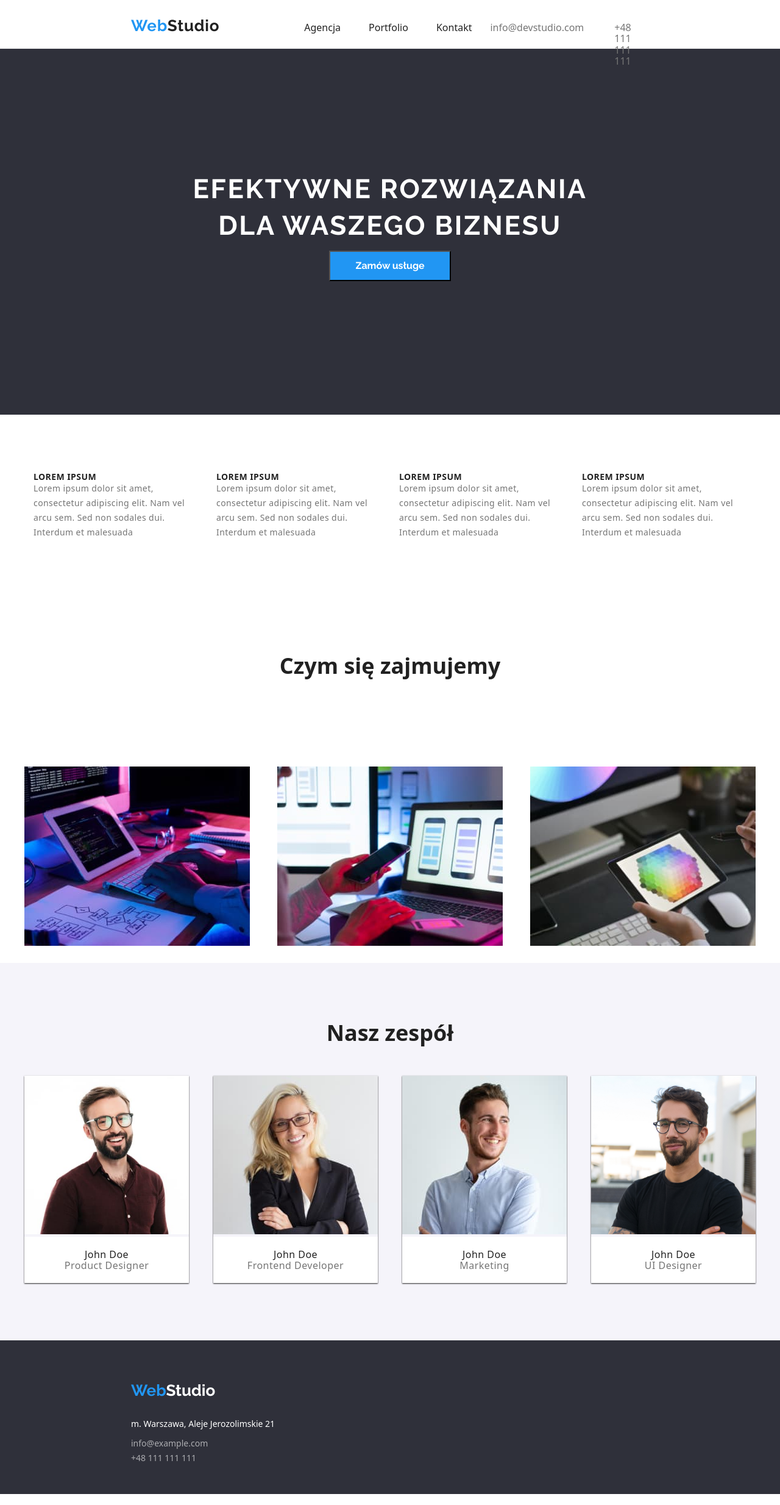
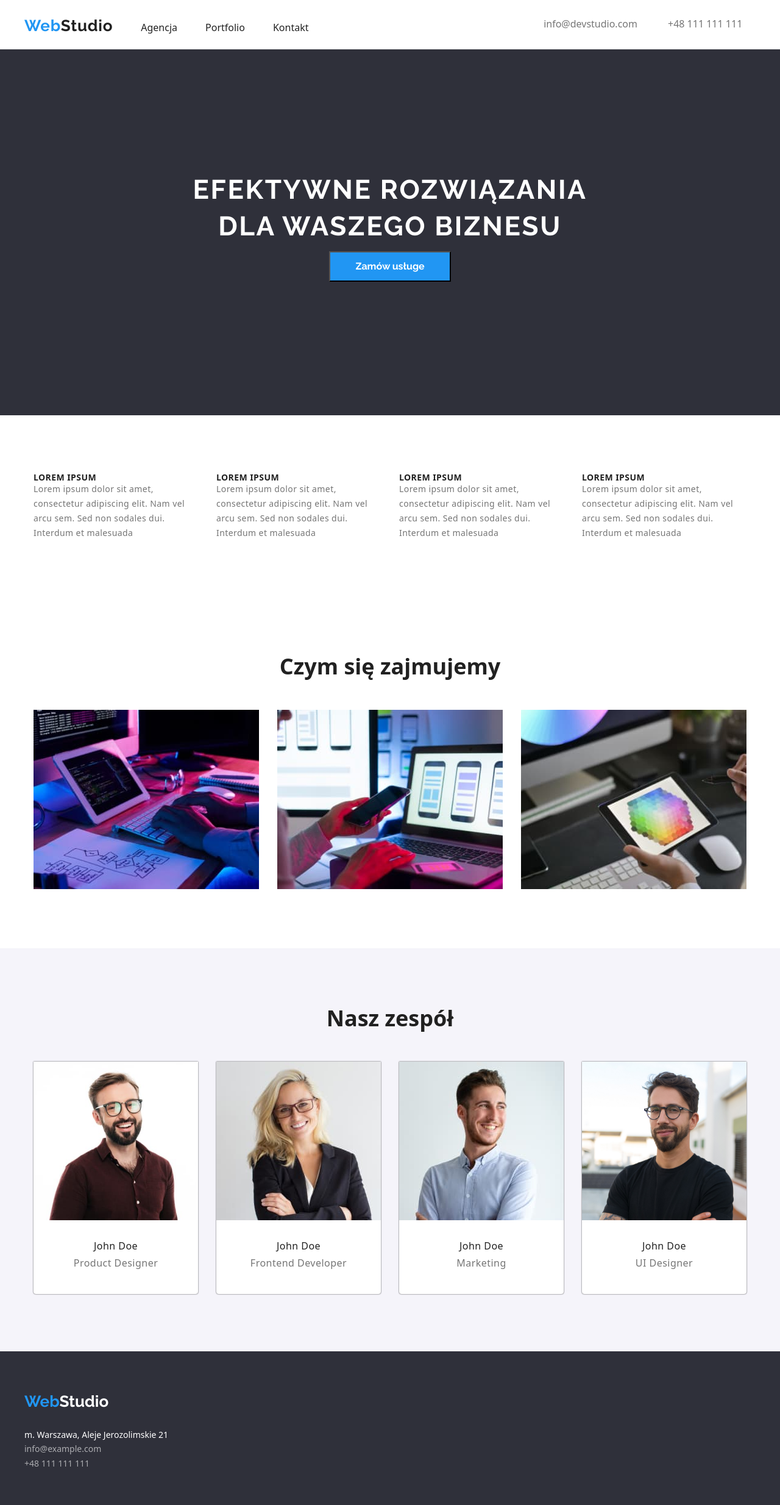
Before and after one commit to Anna0067/goit-markup-hw-03, a plain HTML site: page index.html in a window 1280 px wide. Shown: the whole page at 61% size. Drawn offline with nearby package versions, Linux system fonts and the light colour scheme.

Commit message:
correction 1

```diff
--- a/css/styles.css
+++ b/css/styles.css
@@ -21,6 +21,89 @@ body {
     box-sizing: border-box;
     padding: 0;
     margin: 0;
+}
+header {
+    border-bottom: solid;
+    border-color: #ececec;
+    border-width: 1px;
+}
+.container {
+    width: 1200px;
+    margin: 0 auto;
+}
+
+.navigation {
+    display: flex;
+    flex-direction: row;
+    align-items: baseline;
+    max-width: 1600px;
+    height: 80px;
+    list-style: none;
+    padding-top: 24px;
+    padding-bottom: 25px;
+}
+
+.left-nav {
+    display: flex;
+    justify-content: flex-start;
+    align-items: baseline;
+    gap: 46px;
+    list-style: none;
+}
+.right-nav {
+    display: flex;
+    justify-content: flex-end;
+    gap: 50px;
+    list-style: none;
+    padding-left: 364px;
+    margin: auto;
+    align-items: baseline;
+}
+
+.logo {
+    font-family: "Raleway", sans-serif;
+    font-style: normal;
+    font-weight: 700;
+    font-size: 26px;
+    line-height: 1.4;
+    letter-spacing: 0.03em;
+    text-decoration: none;
+    text-shadow: 2px, 2px, 4px, #212121;
+    color: var(--brand-color);
+    color: var(--black);
+}
+.logo-web {
+    color: var(--brand-color);
+}
+
+.links {
+    color: var(--black);
+    cursor: pointer;
+    font-size: inherit;
+    font-weight: 500;
+    text-decoration: none;
+    display: flex;
+}
+.links:active,
+.links:hover {
+    color: var(--brand-color);
+}
+.links-contact {
+    color: var(--grey);
+    font-size: 14px;
+    font-size: inherit;
+    font-weight: 500;
+    justify-content: right;
+}
+
+.links .links-contact:active,
+.links-contact:hover {
+    color: var(--brand-color);
+}
+
+a {
+    list-style-type: none;
+    text-decoration: none;
 }
 
 .title {
@@ -52,88 +135,6 @@ body {
     margin: 0 auto;
 }
 
-.container-navigation {
-    display: flex;
-    border-bottom: solid;
-    border-color: #ececec;
-    border-width: 1px;
-    flex-direction: row;
-    justify-content: space-between;
-    align-items: baseline;
-    gap: 30px;
-    height: 80px;
-    list-style: none;
-    max-width: 1600px;
-    margin: auto;
-    padding-top: 24px;
-    padding-bottom: 25px;
-}
-.left-nav {
-    display: flex;
-    justify-content: flex-start;
-    align-items: baseline;
-    gap: 46px;
-}
-.right-nav {
-    display: flex;
-    justify-content: flex-end;
-    gap: 50px;
-    padding-right: 227px;
-}
-
-.logo {
-    font-family: "Raleway", sans-serif;
-    font-style: normal;
-    font-weight: 700;
-    font-size: 26px;
-    line-height: 1.4;
-    letter-spacing: 0.03em;
-    text-decoration: none;
-    display: inline;
-    text-shadow: 2px, 2px, 4px, #212121;
-    color: var(--brand-color);
-    color: var(--black);
-    padding-right: 93px;
-    padding-left: 215px;
-}
-.logo-web {
-    color: var(--brand-color);
-}
-
-.links {
-    color: var(--black);
-    cursor: pointer;
-    display: inline;
-    text-decoration: none;
-    font-size: inherit;
-    font-weight: 500;
-    display: flex;
-    text-decoration: none;
-    display: flex;
-    flex-direction: row;
-}
-.links:active,
-.links:hover {
-    color: var(--brand-color);
-}
-.links-contact {
-    color: var(--grey);
-    font-size: 14px;
-    font-size: inherit;
-    font-weight: 500;
-    justify-content: right;
-}
-
-.links .links-contact:active,
-.links-contact:hover {
-    color: var(--brand-color);
-}
-
-a {
-    list-style-type: none;
-    text-decoration: none;
-}
-
 .main-button {
     color: var(--title);
     cursor: pointer;
@@ -144,6 +145,15 @@ a {
     height: 50px;
     left: 700px;
     top: 430px;
+}
+.lorem-ipsum-style {
+    display: flex;
+    justify-content: center;
+    flex-direction: row;
+    list-style: none;
+    gap: 30px;
+    padding-top: 94px;
+    padding-bottom: 94px;
 }
 
 .lorem-ipsum {
@@ -182,28 +192,13 @@ a {
     padding-bottom: 50px;
 }
 
-.img-container {
+.index-images {
     display: flex;
-    width: 1200px;
-    height: 386px;
     gap: 30px;
     list-style-type: none;
     list-style: none;
-    justify-content: space-between;
-    margin: auto;
-    padding-top: 50px;
+    justify-content: center;
     padding-bottom: 94px;
-    padding-top: 94px;
-    margin-bottom: 30px;
-}
-
-.john-doe-container {
-    display: flex;
-    list-style-type: none;
-    margin: auto;
-    justify-content: space-between;
-    padding-bottom: 94px;
-    width: 1200px;
 }
 
 .john-doe-section {
@@ -211,32 +206,36 @@ a {
     max-width: 1600px;
     margin: auto;
 }
-
+.john-doe-style {
+    display: flex;
+    list-style-type: none;
+    justify-content: center;
+    padding-bottom: 94px;
+    gap: 30px;
+}
+.john-doe-images {
+    background-color: var(--title);
+}
 .john-doe {
     font-weight: 500;
+    padding-top: 30px;
+    padding-bottom: 10px;
 }
 .john-doe-job {
     font-weight: 400;
     font-style: normal;
     color: var(--grey);
+    padding-bottom: 59, 99;
+    height: 30px;
 }
 
 .john-doe-description {
     text-align: center;
     letter-spacing: 0.03em;
-    justify-content: space-between;
-    box-shadow: 0px 1px 2px;
-}
-
-.john-doe-description-container {
-    margin: 0;
-    padding: 20px;
+    box-shadow: 0px 0px 2px 0px;
+    border-radius: 0px 0px 4px 4px;
+    padding-bottom: 30px;
     background-color: var(--title);
-    gap: 30px;
-    border-color: var(--button-white);
-    margin-top: 0;
-    border-bottom-right-radius: 4px;
-    border-bottom-left-radius: 4px;
 }
 
 .portfolio-buttons {
@@ -306,9 +305,6 @@ a {
     flex-wrap: wrap;
     justify-content: center;
     padding-bottom: 94px;
-    max-width: 1200px;
-    margin-left: auto;
-    margin-right: auto;
 }
 
 .logo-web-footer {
@@ -323,21 +319,19 @@ a {
 .footer {
     font-style: normal;
     font-size: 14px;
+    color: var(--title);
     line-height: 1.7;
-    color: var(--title);
     background-color: var(--backgroud-grey);
-    max-width: 1600px;
-    margin-top: 94px;
-    margin: auto;
-}
-
-.footer-container {
-    width: 1200px;
     height: 252px;
-    padding-left: 215px;
     padding-top: 60px;
 }
 
+.addres-box {
+    font-style: normal;
+    padding-top: 20px;
+    padding-bottom: 9px;
+    line-height: 1, 7;
+}
 .footer-contact {
     color: rgba(255, 255, 255, 0.6);
     font-size: 14px;
@@ -348,8 +342,3 @@ a {
 .footer-contact:hover {
     color: var(--brand-color);
 }
-
-.bottom-address {
-    padding-top: 20px;
-    padding-bottom: 9px;
-}
--- a/index.html
+++ b/index.html
@@ -17,8 +17,8 @@
 
     <body>
         <header>
-            <nav>
-                <ul class="container-navigation">
+            <nav class="container">
+                <ul class="navigation">
                     <div class="left-nav">
                         <li>
                             <a class="logo" href="/"
@@ -57,54 +57,60 @@
         </header>
         <main>
             <section class="title">
+                <div class="container">
                     <h1 class="efektywne">
                         EFEKTYWNE ROZWIĄZANIA DLA WASZEGO BIZNESU
                     </h1>
 
-                <button class="main-button" type="button">Zamów usługe</button>
+                    <button class="main-button" type="button">
+                        Zamów usługe
+                    </button>
+                </div>
             </section>
 
             <section>
-                <ul class="lorem-ipsum-container">
+                <div class="container">
+                    <ul class="lorem-ipsum-style">
                         <li>
                             <h3 class="lorem-ipsum">LOREM IPSUM</h3>
                             <p class="lorem-ipsum-text">
-                            Lorem ipsum dolor sit amet, consectetur adipiscing
-                            elit. Nam vel arcu sem. Sed non sodales dui.
-                            Interdum et malesuada
+                                Lorem ipsum dolor sit amet, consectetur
+                                adipiscing elit. Nam vel arcu sem. Sed non
+                                sodales dui. Interdum et malesuada
                             </p>
                         </li>
                         <li>
                             <h3 class="lorem-ipsum">LOREM IPSUM</h3>
                             <p class="lorem-ipsum-text">
-                            Lorem ipsum dolor sit amet, consectetur adipiscing
-                            elit. Nam vel arcu sem. Sed non sodales dui.
-                            Interdum et malesuada
+                                Lorem ipsum dolor sit amet, consectetur
+                                adipiscing elit. Nam vel arcu sem. Sed non
+                                sodales dui. Interdum et malesuada
                             </p>
                         </li>
                         <li>
                             <h3 class="lorem-ipsum">LOREM IPSUM</h3>
                             <p class="lorem-ipsum-text">
-                            Lorem ipsum dolor sit amet, consectetur adipiscing
-                            elit. Nam vel arcu sem. Sed non sodales dui.
-                            Interdum et malesuada
+                                Lorem ipsum dolor sit amet, consectetur
+                                adipiscing elit. Nam vel arcu sem. Sed non
+                                sodales dui. Interdum et malesuada
                             </p>
                         </li>
                         <li>
                             <h3 class="lorem-ipsum">LOREM IPSUM</h3>
                             <p class="lorem-ipsum-text">
-                            Lorem ipsum dolor sit amet, consectetur adipiscing
-                            elit. Nam vel arcu sem. Sed non sodales dui.
-                            Interdum et malesuada
+                                Lorem ipsum dolor sit amet, consectetur
+                                adipiscing elit. Nam vel arcu sem. Sed non
+                                sodales dui. Interdum et malesuada
                             </p>
                         </li>
                     </ul>
+                </div>
             </section>
 
-            <section>
+            <section class="container">
                 <h2 class="headings">Czym się zajmujemy</h2>
                 <div>
-                    <ul class="img-container">
+                    <ul class="index-images">
                         <li>
                             <img
                                 src="images/main.img/img1.jpg"
@@ -134,18 +140,18 @@
             </section>
 
             <section class="john-doe-section">
+                <div class="container">
                     <h2 class="headings">Nasz zespół</h2>
-                <ul class="john-doe-container">
+                    <ul class="john-doe-style">
                         <li>
                             <figure class="john-doe-description">
                                 <img
-                                class="john-doe-images"
                                     src="images/People/john_doe1.jpg"
                                     alt="A man with glasses"
                                     width="270"
                                     height="260"
                                 />
-                            <figcaption class="john-doe-description-container">
+                                <figcaption>
                                     <p class="john-doe">John Doe</p>
                                     <p class="john-doe-job">Product Designer</p>
                                 </figcaption>
@@ -154,28 +160,28 @@
                         <li>
                             <figure class="john-doe-description">
                                 <img
-                                class="john-doe-images"
                                     src="images/People/jonh_doe2.jpg"
                                     alt="A happy blonde woman"
                                     width="270"
                                     height="260"
                                 />
-                            <figcaption class="john-doe-description-container">
+                                <figcaption>
                                     <p class="john-doe">John Doe</p>
-                                <p class="john-doe-job">Frontend Developer</p>
+                                    <p class="john-doe-job">
+                                        Frontend Developer
+                                    </p>
                                 </figcaption>
                             </figure>
                         </li>
                         <li>
                             <figure class="john-doe-description">
                                 <img
-                                class="john-doe-images"
                                     src="images/People/john_doe3.jpg"
                                     alt="A man in blue shirt"
                                     width="270"
                                     height="260"
                                 />
-                            <figcaption class="john-doe-description-container">
+                                <figcaption>
                                     <p class="john-doe">John Doe</p>
                                     <p class="john-doe-job">Marketing</p>
                                 </figcaption>
@@ -184,32 +190,34 @@
                         <li>
                             <figure class="john-doe-description">
                                 <img
-                                class="john-doe-images"
                                     src="images/People/john_doe4.jpg"
                                     alt="Happy brunet in glasses"
                                     width="270"
                                     height="260"
                                 />
-                            <figcaption class="john-doe-description-container">
+                                <figcaption>
                                     <p class="john-doe">John Doe</p>
                                     <p class="john-doe-job">UI Designer</p>
                                 </figcaption>
                             </figure>
                         </li>
                     </ul>
+                </div>
             </section>
         </main>
         <footer class="footer">
-            <div class="footer-container">
+            <div class="container">
                 <a class="logo-web-footer" href="/"
                     ><span class="logo-web">Web</span>Studio</a
                 >
-                <address class="footer">
-                    <p class="bottom-address">
-                        m. Warszawa, Aleje Jerozolimskie 21
+                <address class="addres-box">
+                    <p>m. Warszawa, Aleje Jerozolimskie 21</p>
+                    <p class="footer-contact">
+                        <a href="mailto:info@devstudio.com"></a>info@example.com
                     </p>
-                    <p class="footer-contact">info@example.com</p>
-                    <p class="footer-contact">+48 111 111 111</p>
+                    <p class="footer-contact">
+                        <a href="tel:+48111111111"></a>+48 111 111 111
+                    </p>
                 </address>
             </div>
         </footer>
```
Also changed, not shown: portfolio.html (+19 -11 lines). Lines whose indentation alone changed are shown as unchanged.
